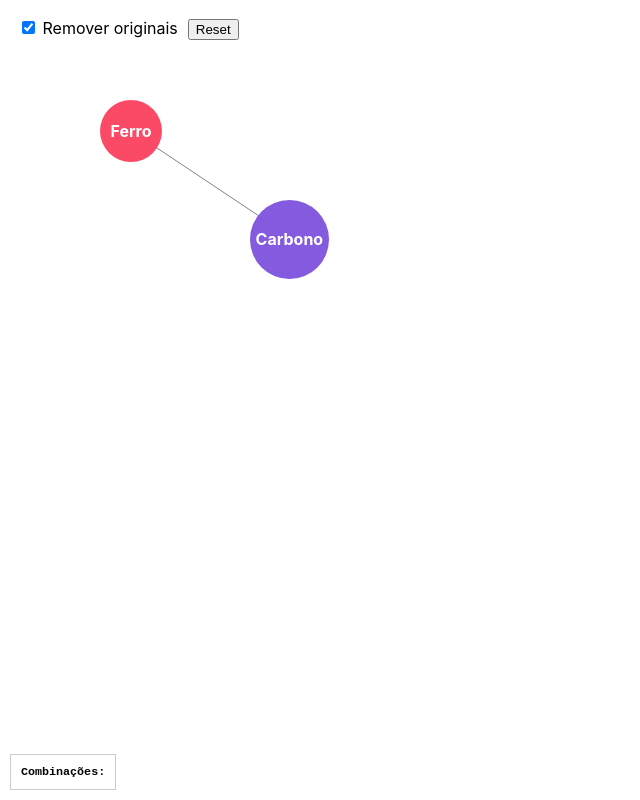
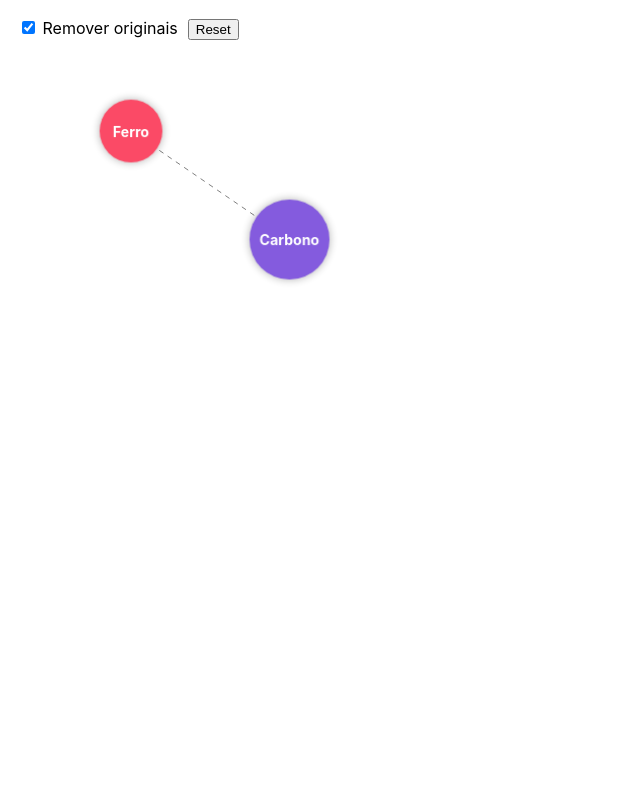
Before and after one commit to Bobagi/primordium, a React (Create React App) app: page / in a window 1280 px wide. Shown: the whole page, without its empty margins (0-640 px from the left). Built offline with nearby package versions, Linux system fonts and the light colour scheme.

Commit message:
feat: add animations

```diff
--- a/src/App.js
+++ b/src/App.js
@@ -1,4 +1,7 @@
-import React, { useCallback, useRef, useState } from "react";
+import React, { useState, useRef, useCallback, useEffect } from "react";
+import "./App.css";
+import "./index.css";
+import "./style.css";
 import Element from "./Element";
 import PhysicsEngine from "./PhysicsEngine";
 
@@ -7,41 +10,62 @@ const combos = {
 };
 
 export default function App() {
+  // Gera cor hex aleatória
   const randomColor = () =>
     `#${Math.floor(Math.random() * 0xffffff)
       .toString(16)
       .padStart(6, "0")}`;
 
-  const [elements, setElements] = useState([
-    { id: "ferro", nome: "Ferro", x: 100, y: 100, color: randomColor() },
-    { id: "carbono", nome: "Carbono", x: 250, y: 200, color: randomColor() },
-  ]);
-
-  const [feed, setFeed] = useState([]);
-  const [removeOnCombine, setRemoveOnCombine] = useState(true);
-  const recentlyCombined = useRef(new Set());
-
-  function mixColors(hex1, hex2) {
+  // Mix de duas cores
+  const mixColors = (hex1, hex2) => {
     const toRgb = (hex) =>
       hex.length === 7
         ? [1, 3, 5].map((i) => parseInt(hex.slice(i, i + 2), 16))
         : [0, 0, 0];
     const [r1, g1, b1] = toRgb(hex1);
     const [r2, g2, b2] = toRgb(hex2);
-    const r = Math.floor((r1 + r2) / 2);
-    const g = Math.floor((g1 + g2) / 2);
-    const b = Math.floor((b1 + b2) / 2);
-    return `rgb(${r}, ${g}, ${b})`;
-  }
+    return `rgb(${Math.floor((r1 + r2) / 2)},${Math.floor(
+      (g1 + g2) / 2
+    )},${Math.floor((b1 + b2) / 2)})`;
+  };
 
+  // Calcula tamanho da bolinha baseado no texto
+  const getSize = (nome) => {
+    const fontSize = 14;
+    const minSize = 60;
+    const padding = 20;
+    const textWidth = nome.length * fontSize * 0.6;
+    return Math.max(minSize, textWidth + padding);
+  };
+
+  // Estado principal
+  const [elements, setElements] = useState([
+    { id: "ferro", nome: "Ferro", x: 100, y: 100, color: randomColor() },
+    { id: "carbono", nome: "Carbono", x: 250, y: 200, color: randomColor() },
+  ]);
+  const [feed, setFeed] = useState([]);
+  const [removeOnCombine, setRemoveOnCombine] = useState(true);
+
+  // Para evitar múltiplas combinações seguidas
+  const recentlyCombined = useRef(new Set());
+
+  // Refs dos nodes DOM das bolinhas
+  const elementRefs = useRef({});
+
+  // Força re-render das linhas quando elements muda
+  const [, forceUpdate] = useState(0);
+  useEffect(() => {
+    forceUpdate((n) => n + 1);
+  }, [elements]);
+
+  // Registra combo e limpa após cooldown
   const registerCombo = (a, b) => {
     const key = [a, b].sort().join("+");
     recentlyCombined.current.add(key);
     setTimeout(() => recentlyCombined.current.delete(key), 500);
   };
-  const hasCombinedRecently = (a, b) =>
-    recentlyCombined.current.has([a, b].sort().join("+"));
 
+  // Lógica de mover + detectar combinação
   const handleMove = useCallback(
     (id, nx, ny) => {
       setElements((els) =>
@@ -55,11 +79,12 @@ export default function App() {
           const dist = Math.hypot(nx - o.x, ny - o.y);
           const result = combos[`${id}+${o.id}`] || combos[`${o.id}+${id}`];
 
-          // só combina se: tem resultado E não combinou antes E estão colidindo
-          if (result && dist < 60 && !recentlyCombined.current.has(pairKey)) {
-            recentlyCombined.current.add(pairKey); // registra
-            setTimeout(() => recentlyCombined.current.delete(pairKey), 2000); // cooldown
+          if (!result || dist >= 60 || recentlyCombined.current.has(pairKey))
+            return;
 
+          registerCombo(id, o.id);
+
+          // atualiza bolinhas
           setElements((prev) => {
             const base = removeOnCombine
               ? prev.filter((e) => e.id !== id && e.id !== o.id)
@@ -76,6 +101,7 @@ export default function App() {
             ];
           });
 
+          // log no feed
           setFeed((f) => [
             {
               text: `${mover.nome} + ${o.nome} = ${result.nome}`,
@@ -83,24 +109,25 @@ export default function App() {
             },
             ...f.slice(0, 4),
           ]);
-          }
         });
     },
     [elements, removeOnCombine]
   );
 
-  const reset = () => {
+  // Reset ao estado inicial (com novas cores aleatórias)
+  const reset = useCallback(() => {
     setElements([
-      { id: "ferro", nome: "Ferro", x: 100, y: 100 },
-      { id: "carbono", nome: "Carbono", x: 250, y: 200 },
+      { id: "ferro", nome: "Ferro", x: 100, y: 100, color: randomColor() },
+      { id: "carbono", nome: "Carbono", x: 250, y: 200, color: randomColor() },
     ]);
     setFeed([]);
-  };
+  }, []);
 
   return (
-    <div className="App">
+    <div className="App" style={{ position: "relative" }}>
       <PhysicsEngine elements={elements} setElements={setElements} />
-      {/* Controles */}
+
+      {/* controles */}
       <div
         style={{
           position: "absolute",
@@ -108,6 +135,7 @@ export default function App() {
           left: 10,
           background: "#fff",
           padding: "8px",
+          zIndex: 2,
         }}
       >
         <label>
@@ -123,26 +151,38 @@ export default function App() {
         </button>
       </div>
 
-      {/* Linhas */}
+      {/* conexões via SVG, sempre atrás */}
       <svg
         style={{
           position: "absolute",
+          top: 0,
+          left: 0,
           width: "100vw",
           height: "100vh",
-          zIndex: 0,
-          pointerEvents: "none", // 👈 ESSA LINHA
+          pointerEvents: "none",
+          zIndex: 1,
         }}
       >
         {elements.map((e1) =>
           elements.map((e2) => {
             if (e1.id >= e2.id) return null;
+            const n1 = elementRefs.current[e1.id];
+            const n2 = elementRefs.current[e2.id];
+            if (!n1 || !n2) return null;
+            const r1 = n1.getBoundingClientRect();
+            const r2 = n2.getBoundingClientRect();
+            const x1 = r1.left + r1.width / 2;
+            const y1 = r1.top + r1.height / 2;
+            const x2 = r2.left + r2.width / 2;
+            const y2 = r2.top + r2.height / 2;
             return (
               <line
                 key={`${e1.id}-${e2.id}`}
-                x1={e1.x + 30}
-                y1={e1.y + 30}
-                x2={e2.x + 30}
-                y2={e2.y + 30}
+                className="connection"
+                x1={x1}
+                y1={y1}
+                x2={x2}
+                y2={y2}
                 stroke="gray"
                 strokeWidth={1}
               />
@@ -151,7 +191,7 @@ export default function App() {
         )}
       </svg>
 
-      {/* Bolinhas */}
+      {/* bolinhas */}
       {elements.map((e) => (
         <Element
           key={e.id}
@@ -160,11 +200,12 @@ export default function App() {
           x={e.x}
           y={e.y}
           color={e.color}
+          innerRef={(node) => (elementRefs.current[e.id] = node)}
           onMove={handleMove}
         />
       ))}
 
-      {/* Feed */}
+      {/* feed */}
       <div
         style={{
           position: "absolute",
@@ -174,8 +215,9 @@ export default function App() {
           padding: "10px",
           border: "1px solid #ccc",
           fontFamily: "monospace",
-          maxWidth: "300px",
+          maxWidth: 300,
           fontSize: "0.9em",
+          zIndex: 2,
         }}
       >
         <strong>Combinações:</strong>
--- a/src/Element.js
+++ b/src/Element.js
@@ -1,72 +1,77 @@
+import React, { useRef, useEffect } from "react";
 import interact from "interactjs";
-import React, { useEffect, useRef } from "react";
 
-const Element = ({ nome, x, y, id, onMove, innerRef, color = "#3498db" }) => {
+const Element = ({ id, nome, x, y, color = "#3498db", onMove, innerRef }) => {
   const ref = useRef(null);
+
+  // calcula tamanho baseado no texto
   const fontSize = 14;
   const minSize = 60;
   const padding = 20;
-  const textWidth = nome.length * fontSize * 0.6; // aprox.
+  const textWidth = nome.length * fontSize * 0.6;
   const size = Math.max(minSize, textWidth + padding);
 
-  function getTextColor(bgColor) {
-    const hex = bgColor.replace("#", "");
-    const r = parseInt(hex.slice(0, 2), 16);
-    const g = parseInt(hex.slice(2, 4), 16);
-    const b = parseInt(hex.slice(4, 6), 16);
+  // escolhe cor do texto (preto ou branco) conforme contraste
+  const [r, g, b] = [1, 3, 5].map((i) => parseInt(color.slice(i, i + 2), 16));
   const brightness = (r * 299 + g * 587 + b * 114) / 1000;
-    return brightness > 150 ? "black" : "white";
-  }
-
-  const textColor = getTextColor(color);
+  const textColor = brightness > 150 ? "black" : "white";
 
   useEffect(() => {
     const el = ref.current;
-    if (el) {
+    if (!el) return;
     el.setAttribute("data-x", x);
     el.setAttribute("data-y", y);
-      el.style.transform = `translate(${x}px, ${y}px)`; // <-- aplica só uma vez
+    el.style.transform = `translate(${x}px, ${y}px)`;
     if (innerRef) innerRef(el);
-    }
 
     interact(el).draggable({
       listeners: {
         move(event) {
-          const target = event.target;
-          const x = (parseFloat(target.getAttribute("data-x")) || 0) + event.dx;
-          const y = (parseFloat(target.getAttribute("data-y")) || 0) + event.dy;
-
-          target.style.transform = `translate(${x}px, ${y}px)`;
-          target.setAttribute("data-x", x);
-          target.setAttribute("data-y", y);
-
-          onMove(id, x, y);
+          const t = event.target;
+          const nx = (parseFloat(t.getAttribute("data-x")) || 0) + event.dx;
+          const ny = (parseFloat(t.getAttribute("data-y")) || 0) + event.dy;
+          t.style.transform = `translate(${nx}px, ${ny}px)`;
+          t.setAttribute("data-x", nx);
+          t.setAttribute("data-y", ny);
+          onMove(id, nx, ny);
         },
       },
     });
-  }, [x, y, innerRef]);
+  }, [x, y]);
 
   return (
     <div
       ref={ref}
-      className="elemento"
       style={{
         position: "absolute",
         width: `${size}px`,
         height: `${size}px`,
+        // só faz translate aqui, não escala
+        transform: `translate(${x}px, ${y}px)`,
+        zIndex: 2, // acima das linhas
+        cursor: "grab",
+        userSelect: "none",
+      }}
+    >
+      <div
+        className="pulse-content"
+        style={{
+          width: "100%",
+          height: "100%",
           borderRadius: "50%",
           backgroundColor: color,
-        color: textColor,
-        fontWeight: "bold",
           display: "flex",
           alignItems: "center",
           justifyContent: "center",
-        cursor: "grab",
-        userSelect: "none",
-        willChange: "transform",
+          color: textColor,
+          fontSize: `${fontSize}px`,
+          fontWeight: "bold",
+          animation: "pulse 3s ease-in-out infinite",
+          boxShadow: "0 0 8px rgba(0,0,0,0.3)",
         }}
       >
         {nome}
+      </div>
     </div>
   );
 };
--- /dev/null
+++ b/src/style.css
@@ -0,0 +1,49 @@
+/* ——————————————————————————————————————————— */
+/* BOLINHAS: pulso e sombra suave */
+@keyframes pulse {
+  0%,
+  100% {
+    transform: scale(1);
+  }
+  50% {
+    transform: scale(1.05);
+  }
+}
+.pulse-content {
+  /* animação no próprio círculo */
+  will-change: transform;
+}
+
+/* se ainda quiser sombra na bolinha inteira */
+.elemento {
+  box-shadow: 0 0 8px rgba(0, 0, 0, 0.3);
+}
+
+/* ——————————————————————————————————————————— */
+/* CONEXÕES: traço animado correspondendo a fluxo */
+.connection {
+  stroke-dasharray: 5 5;
+  animation: dash 2s linear infinite;
+}
+@keyframes dash {
+  to {
+    stroke-dashoffset: 10;
+  }
+}
+
+/* ——————————————————————————————————————————— */
+/* PARTICULAS SIMPLES AO COMBINAR */
+.particle {
+  position: absolute;
+  width: 6px;
+  height: 6px;
+  border-radius: 50%;
+  pointer-events: none;
+  animation: fly 0.8s ease-out forwards;
+}
+@keyframes fly {
+  to {
+    transform: translate(var(--dx), var(--dy)) scale(0);
+    opacity: 0;
+  }
+}
```
Lines whose indentation alone changed are shown as unchanged.
